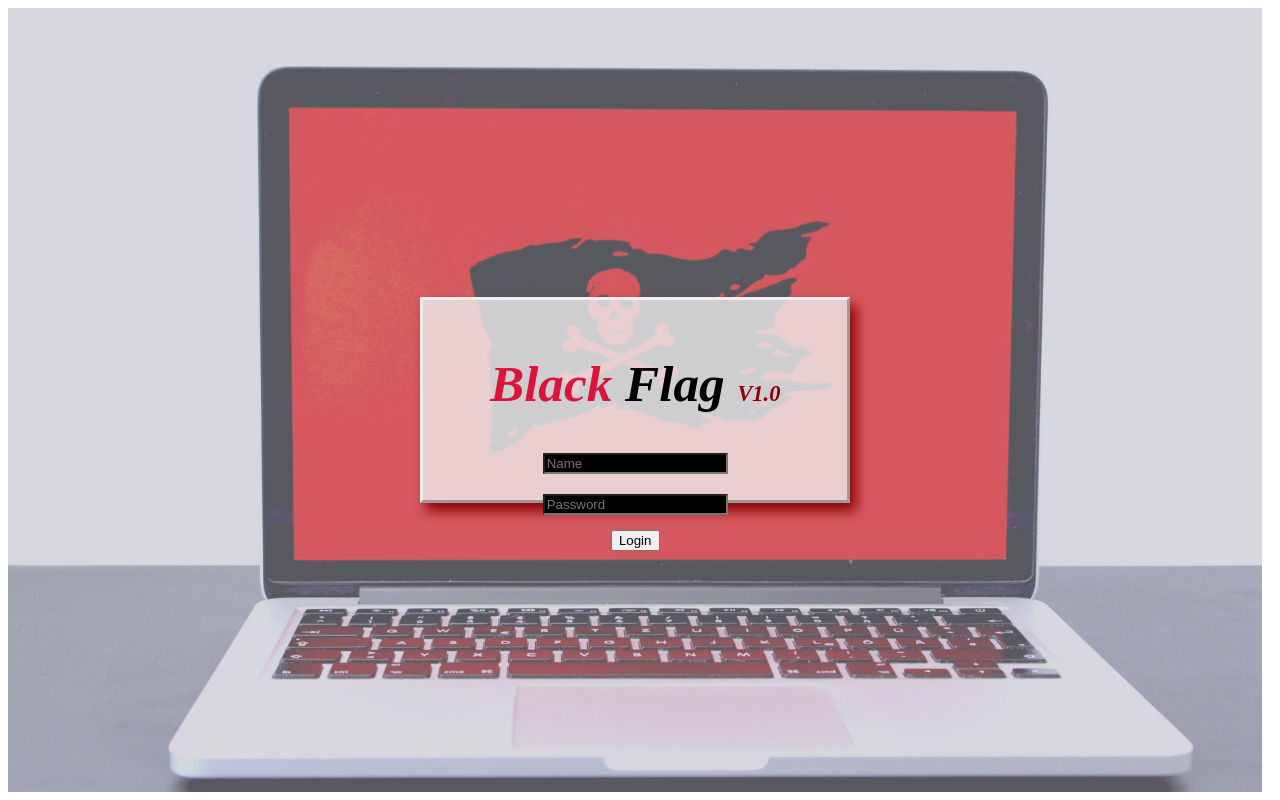
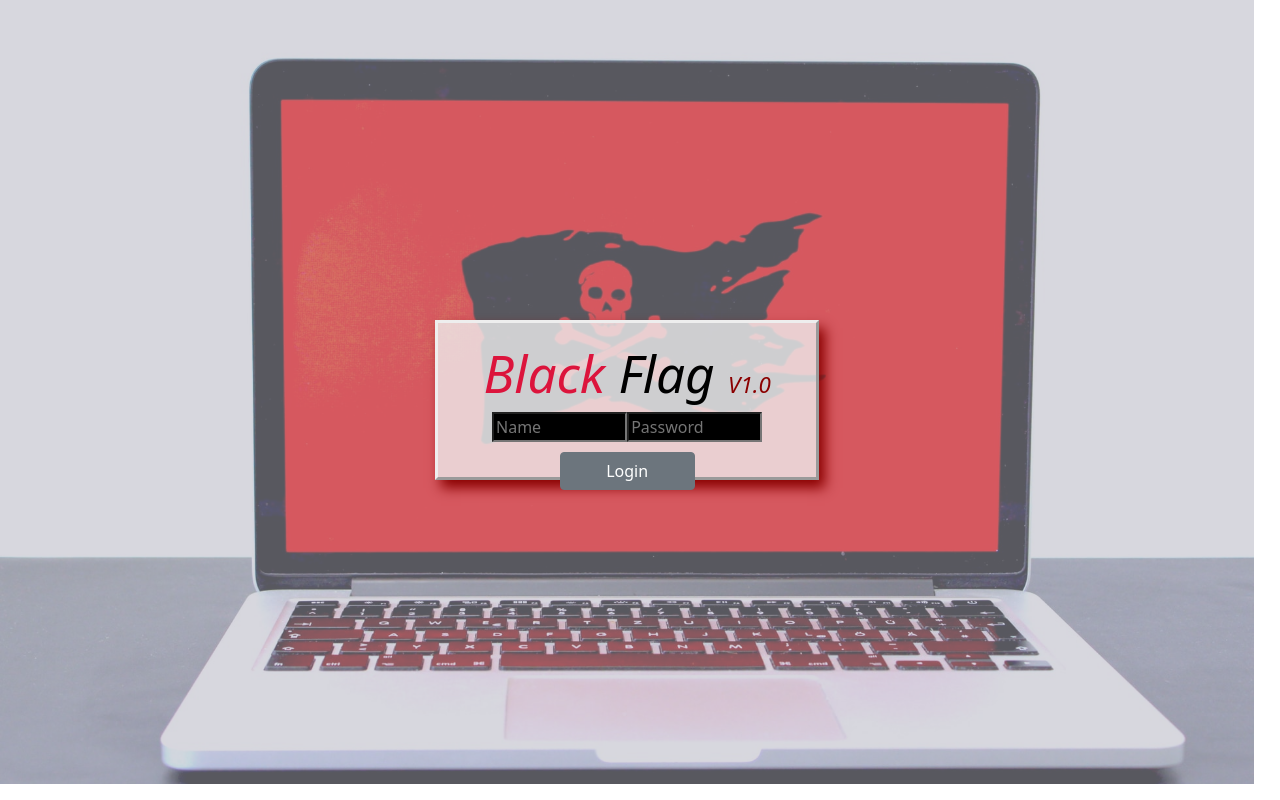
Before and after one commit to M-PAW/bug-tracker, a React (Create React App) app in the folder client/: page / in a window 1280 px wide. Built offline with nearby package versions, Linux system fonts and the light colour scheme.

Commit message:
Implemented react-bootstrap and changed Login button in Login Component.

```diff
--- a/client/package.json
+++ b/client/package.json
@@ -7,7 +7,9 @@
     "@testing-library/jest-dom": "^5.14.1",
     "@testing-library/react": "^11.2.7",
     "@testing-library/user-event": "^12.8.3",
+    "bootstrap": "^5.0.2",
     "react": "^17.0.2",
+    "react-bootstrap": "^2.0.0-beta.4",
     "react-dom": "^17.0.2",
     "react-redux": "^7.2.4",
     "react-scripts": "4.0.3",
--- a/client/src/Views/Login/Login.jsx
+++ b/client/src/Views/Login/Login.jsx
@@ -1,6 +1,7 @@
 import React, {useState} from 'react';
 import {useDispatch} from 'react-redux';
 import {signIn} from '../../Controllers/Redux/authSlice';
+import { Button } from 'react-bootstrap';
 import './login.css';
 
 
@@ -54,12 +55,12 @@
                             onChange={changeHandler}
                         />
                         <br/>
-                        <button
-                            type='submit'
+                        <Button
                             onClick={submitHandler}
+                            variant="secondary"
                         >
                             Login
-                        </button>
+                        </Button>
                     </form>
                 </div>
             </div>
--- a/client/src/Views/Login/login.css
+++ b/client/src/Views/Login/login.css
@@ -26,6 +26,7 @@
     height: 20vh;
     width: 30vw;
     padding: 20px;
+    margin-top: 15px;
     text-align: center;
     background-color: rgba(240,240,240,0.78);
     border: 2px 2px 1px 1px dark gray;
@@ -49,8 +50,12 @@
 }
 
 input {
-    margin: 5px;
     background-color: black;
     color: white;
-    margin-bottom: 15px;
+    width: 40%;
 }
+
+form Button {
+    margin: 10px 0;
+    width: 40%;
+}
--- a/client/src/index.js
+++ b/client/src/index.js
@@ -5,6 +5,7 @@
 import {Provider} from 'react-redux';
 import { configureStore, combineReducers } from '@reduxjs/toolkit';
 import reportWebVitals from './reportWebVitals';
+import 'bootstrap/dist/css/bootstrap.min.css';
 
 // Reducers
 import authReducer from './Controllers/Redux/authSlice';
```
Also changed, not shown: client/src/index.css (line endings or trailing spaces), 1 other file (tests, documents, lock files or other folders).
